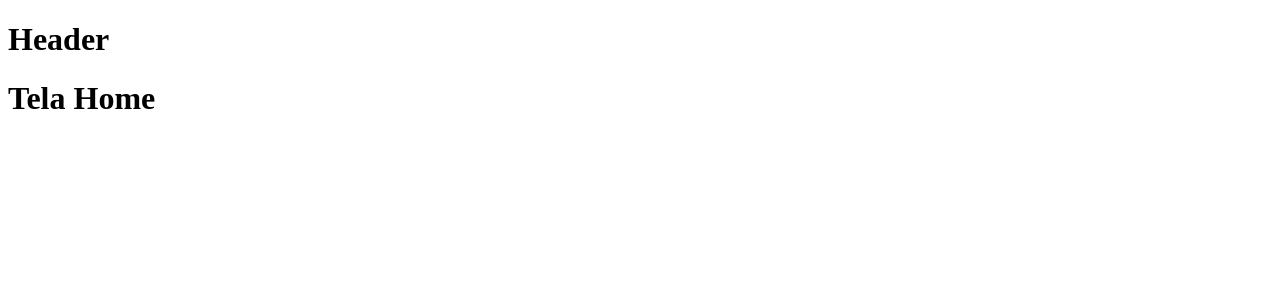
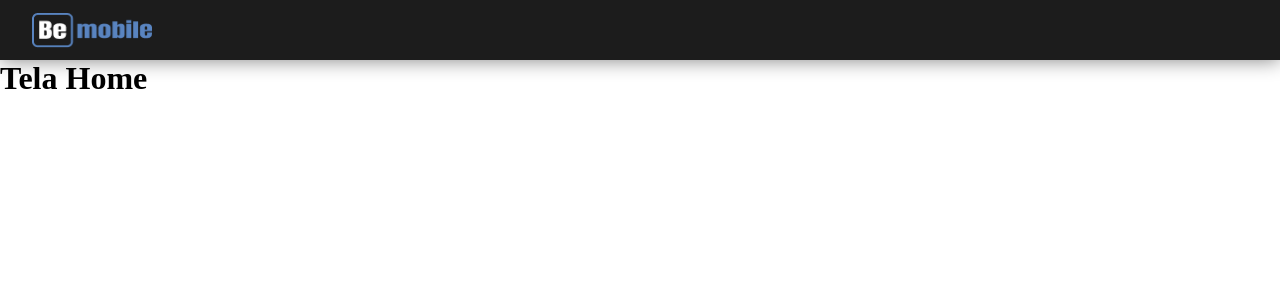
Before and after one commit to NiloMarcos/BeMobile, a React (Create React App) app: page / in a window 1280 px wide. Shown: the top 300 px of the page. Built offline with nearby package versions, Linux system fonts and the light colour scheme.

Commit message:
header finalizado

```diff
--- /dev/null
+++ b/src/App.css
@@ -0,0 +1,5 @@
+* {
+  margin: 0px;
+  padding: 0px;
+
+}
--- a/src/App.js
+++ b/src/App.js
@@ -1,4 +1,5 @@
 import React from "react";
+import './App.css';
 import Home from "./pages/Home";
 
 function App() {
--- a/src/components/Header/index.js
+++ b/src/components/Header/index.js
@@ -1,9 +1,11 @@
 import React from 'react';
+import Logo from "../../assets/logo.png";
+import {Container, Image} from './styles';
 
 export default function Home(){
   return(
-    <div>
-      <h1>Header</h1>
-    </div>
+    <Container>
+      <Image src={Logo} />
+    </Container>
   )
 }
--- a/src/components/Header/styles.js
+++ b/src/components/Header/styles.js
@@ -0,0 +1,16 @@
+import styled from "styled-components";
+
+export const Container = styled.header`
+  display: flex;
+  align-items: center;
+  background-color: #1C1C1C;
+  height: 60px;
+  width: 100%;
+  box-shadow: 0px 0px 20px gray;
+`;
+
+export const Image = styled.img`
+  width: 120px;
+  height: 35px;
+  margin-left: 32px;
+`;
```
